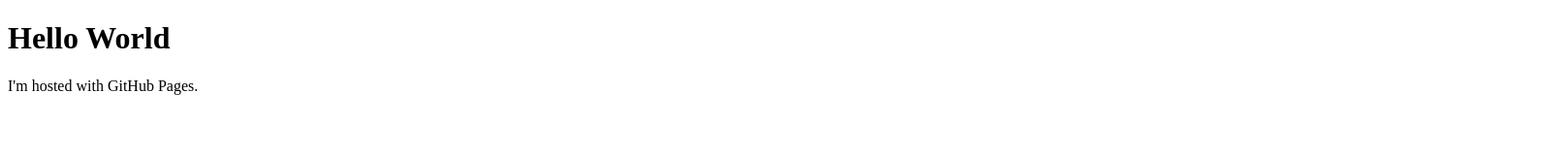
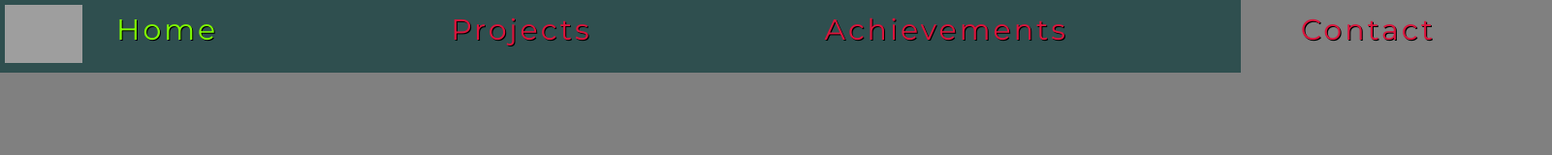
Before and after one commit to sirishant/sirishant.github.io, a plain HTML site: page index.html in a window 1280 px wide. Shown: the whole page at 97% size, 1601 px wide, since content can reach past the window. Drawn offline with Linux system fonts and the light colour scheme; grey boxes are pictures that could not be loaded.

Commit message:
Update index.html

```diff
--- a/index.html
+++ b/index.html
@@ -1,7 +1,70 @@
 <!DOCTYPE html>
-<html>
-<body>
-	<h1>Hello World</h1>
-	<p>I'm hosted with GitHub Pages.</p>
-</body>
+<html lang="en">
+	<head>
+		<meta charset="UTF-8" />
+		<meta name="viewport" content="width=device-width, initial-scale=1.0" />
+		<link href="https://fonts.googleapis.com/css2?family=Montserrat&display=swap" rel="stylesheet" />
+		<title>Siri's Portfolio</title>
+		<style>
+			* {
+				margin: 0px;
+				padding: 0px;
+				box-sizing: border-box;
+				font-family: "Montserrat", sans-serif;
+			}
+			.topnav {
+				background-color: darkslategray;
+				height: 75px;
+				width: auto;
+				display: flex;
+				justify-content: space-around;
+				text-shadow: 1px 1px #000000;
+			}
+			.icon {
+				position: absolute;
+				height: 60px;
+				left: 5px;
+				top: 5px;
+			}
+			.nav-links {
+				display: flex;
+				width: auto;
+				letter-spacing: 3px;
+				font-size: 30px;
+				list-style: none;
+			}
+			.nav-links li, a {
+				color: crimson;
+				top: 2px;
+				text-decoration: none;
+				margin-top: 2px;
+				margin-bottom: 2px;
+				padding: 10px 60px;
+				transition: all 250ms ease-in-out;
+			}
+			.nav-links a:hover {
+				color: darkred;
+			}
+			.nav-links .active {
+				color: chartreuse;
+			}
+			.nav-links .active:hover {
+				color: darkgoldenrod;
+			}
+		</style>
+	</head>
+	<body bgcolor="gray">
+		<!-- <h1>Hello World</h1>
+		<p>I'm hosted with GitHub Pages.</p> -->
+
+		<div class="topnav">
+			<img class="icon" src="https://avatars.githubusercontent.com/u/99063193?v=4">
+			<ul class="nav-links">
+				<li><a class="active" href="#">Home</a></li>
+				<li><a href="#">Projects</a></li>
+				<li><a href="#">Achievements</a></li>
+				<li><a href="#">Contact</a></li>
+			</ul>
+		</div>
+	</body>
 </html>
```
